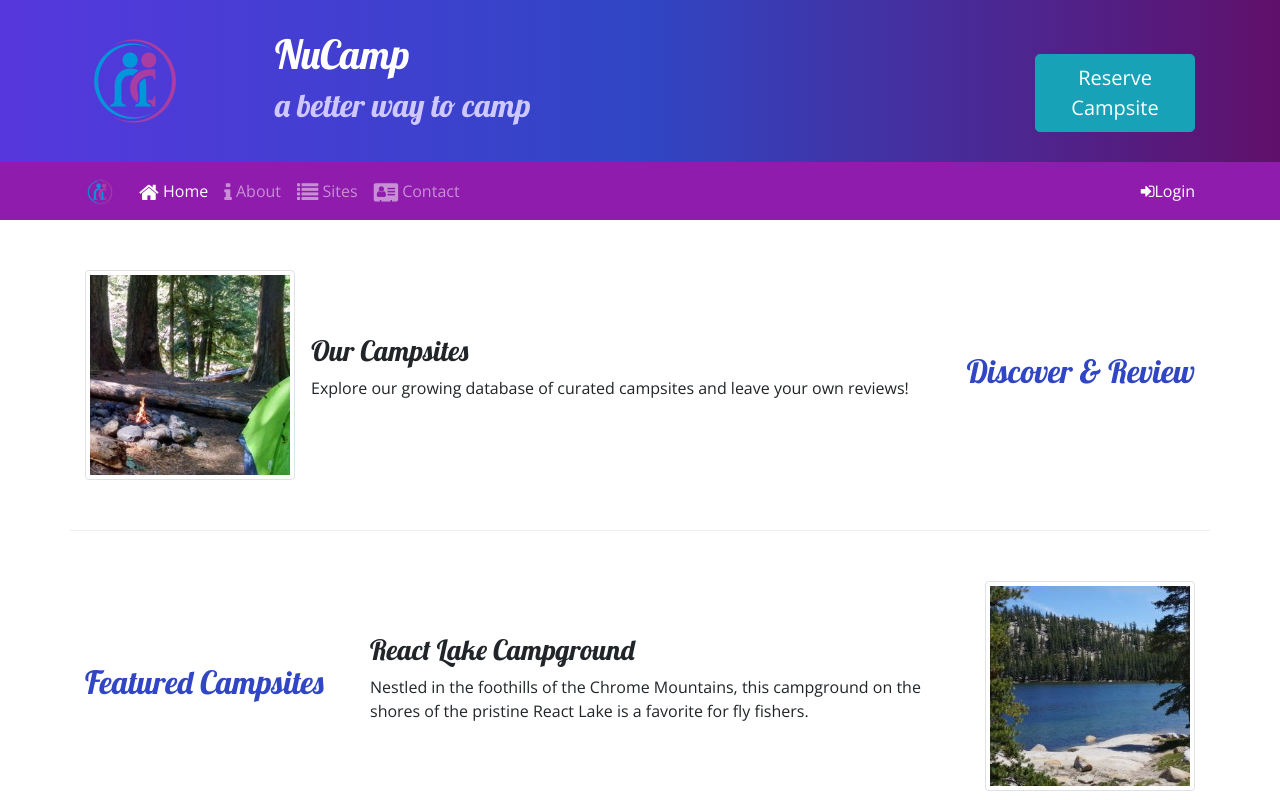
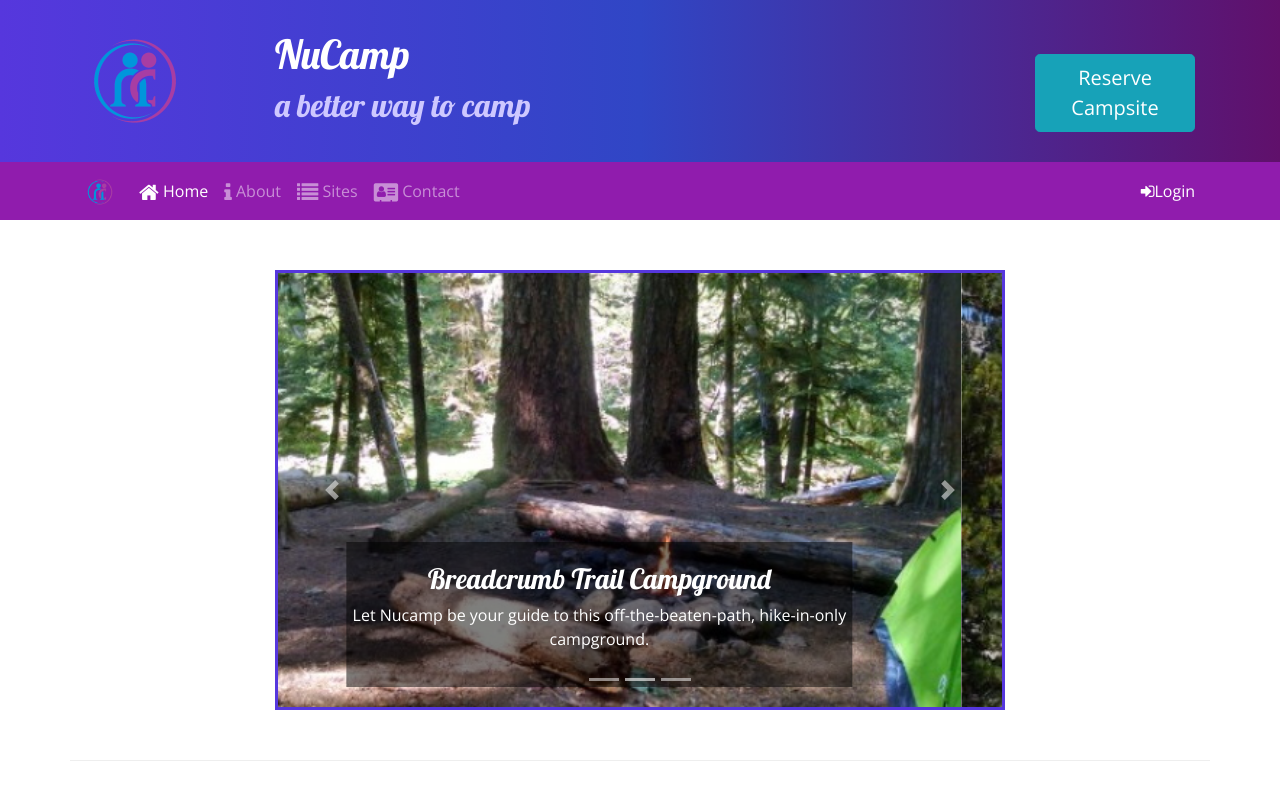
Before and after one commit to GloCaz/2nucampsite-work, a website: page index.html in a window 1280 px wide. Shown: the top 800 px of the page. Drawn offline with nearby package versions, Linux system fonts and the light colour scheme.

Commit message:
Carousel

```diff
--- a/css/styles.css
+++ b/css/styles.css
@@ -41,3 +41,11 @@ header h2 {
     border-top: none;
     padding: 10px;
 }
+
+.carousel-caption {
+    background-color: rgba(0 ,0 ,0 ,0.5);
+}
+
+.carousel {
+    border: solid #5637DD;
+}
--- a/index.html
+++ b/index.html
@@ -102,6 +102,52 @@
         </div>
     </div>
     <div class="container">
+
+        <div class="row row-content">
+            <div class="col-md-8 mx-auto">
+                <div id="homeCarousel" class="carousel slide" data-ride="carousel">
+                    <ol class="carousel-indicators">
+                        <li data-target="#homeCarousel" data-slide-to="0"></li>
+                        <li data-target="#homeCarousel" data-slide-to="1"></li>
+                        <li data-target="#homeCarousel" data-slide-to="2"></li>
+                    </ol>
+                    <div class="carousel-inner">
+                        <div class="carousel-item active">
+                            <img class="d-block w-100" src="img/breadcrumb-trail.jpg" alt="Breadcrumb Trail Campground" />
+                            <div class="carousel-caption">
+                                <h3>Breadcrumb Trail Campground</h3>
+                                <p class="d-none d-sm-block">Let Nucamp be your guide to this off-the-beaten-path, hike-in-only
+                                campground.</p>
+                            </div>
+                        </div>
+                        <div class="carousel-item">
+                            <img class="d-block w-100" src="img/react-lake.jpg" alt="React Lake Campground" />
+                            <div class="carousel-caption">
+                                <h3>React Lake Campground</h3>
+                                <p class="d-none d-sm-block">Nestled in the foothills of the Chrome Mountains, this campground on the
+                                shores of the pristine Reack Lake is a favorite for fly fishers.</p>
+                            </div>
+                        </div>
+                        <div class="carousel-item">
+                            <img class="d-block w-100" src="img/chrome-river.jpg" alt="Chrome River Campground" />
+                            <div class="carousel-caption">
+                                <h3>Chrome River Campground</h3>
+                                <p class="d-none d-sm-block">Spend a few sunny days and starry nights beneath a canopy of
+                                old-growth firs at this enchanting spot by the Chrome River.</p>
+                            </div>
+                        </div>
+                    </div>
+                    <a class="carousel-control-prev" href="#homeCarousel" role="button" data-slide="prev">
+                        <span class="carousel-control-prev-icon"></span>
+                        <span class="sr-only">Previous</span>
+                    </a>
+                    <a class="carousel-control-next" href="#homeCarousel" role="button" data-slide="next">
+                        <span class="carousel-control-next-icon"></span>
+                        <span class="sr-only">Next</span>
+                    </a>
+                </div>
+            </div>
+        </div>
         <div class="row row-content align-items-center">
             <div class="col-sm-4 order-sm-last col-md-3">
                 <h2 class="text-sm-right">Discover & Review</h2>
```
